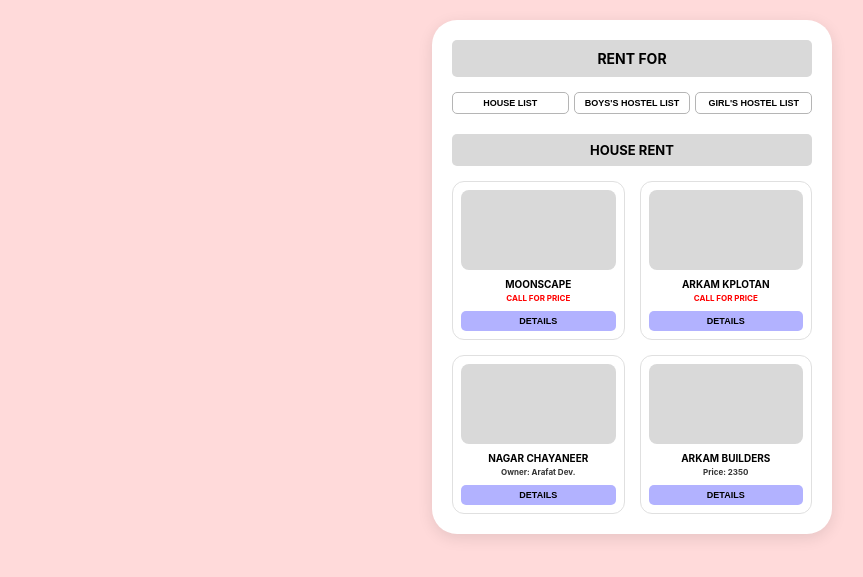
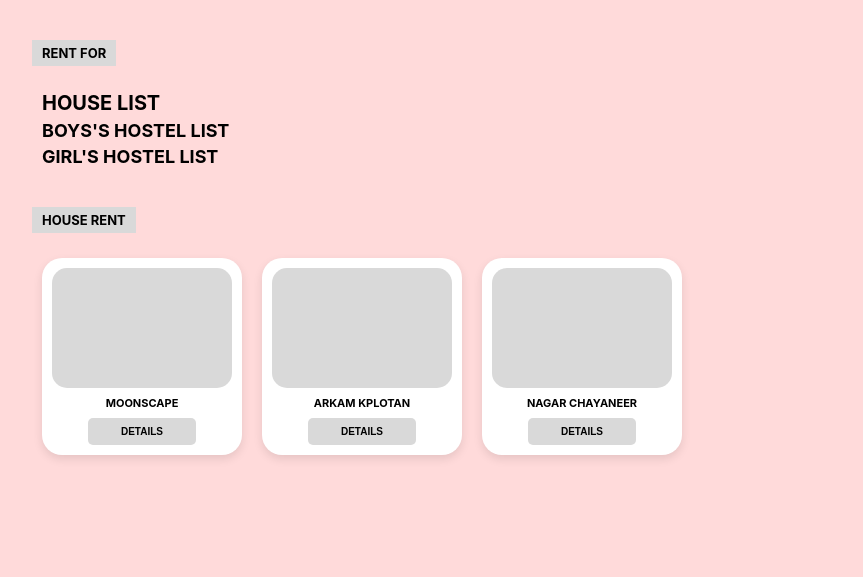
Before and after one commit to Riya1153/StayFinder, a Django app: page /hostels/ in a window 1280 px wide. Shown: the top 577 px of the page, without its empty margins (8-871 px from the left). Run offline with Django 5.2, Linux system fonts and the light colour scheme.

Commit message:
StayFinder-16: Corrected House List layout with strict left-alignment as per Figma

```diff
--- a/core/templates/hostel_list.html
+++ b/core/templates/hostel_list.html
@@ -2,147 +2,125 @@
 <html lang="en">
 <head>
     <meta charset="UTF-8">
+    <meta name="viewport" content="width=device-width, initial-scale=1.0">
     <title>House & Hostel List - StayFinder</title>
     <style>
         body {
-            background-color: #FFDADA; /* Exact Figma Peach */
+            background-color: #FFDADA; /* Figma Peach background */
             font-family: 'Inter', sans-serif;
             margin: 0;
-            padding: 20px;
-            display: flex;
-            justify-content: center;
+            padding: 40px; /* Padding for entire page like Figma */
+            color: #000;
         }
-        .main-container {
-            width: 360px; /* Exact mobile-view width */
-            background-color: white;
-            border-radius: 25px;
-            padding: 20px;
-            box-shadow: 0px 4px 15px rgba(0,0,0,0.1);
+
+        /* Gray rectangular header background */
+        .gray-header {
+            background-color: #D9D9D9;
+            padding: 5px 10px;
+            display: inline-block;
+            font-weight: bold;
+            font-size: 13px;
+            text-transform: uppercase;
+            margin-bottom: 25px; /* Space before main lists */
         }
-        .header-section {
-            background-color: #D9D9D9;
+
+        /* Main lists container */
+        .list-container {
+            text-align: left; /* Strict Left Alignment for all text */
+            margin-bottom: 40px;
+            margin-left: 10px; /* Aligns with gray header corner */
+        }
+
+        .main-title {
+            font-size: 20px;
+            font-weight: bold;
+            text-transform: uppercase;
+            margin-top: 0;
+            margin-bottom: 5px; /* Tight spacing between items */
+        }
+
+        .sub-title {
+            font-size: 18px;
+            font-weight: bold;
+            text-transform: uppercase;
+            margin-top: 0;
+            margin-bottom: 5px;
+        }
+
+        /* Grid for properties */
+        .property-row {
+            display: flex; /* Flexbox for horizontal layout */
+            gap: 20px; /* Spacing between cards */
+            justify-content: flex-start; /* Aligns row to the left */
+            margin-left: 10px; /* Aligns row with text lists */
+        }
+
+        .card {
+            width: 180px; /* Fixed width for cards like Figma */
+            background: #fff;
+            border-radius: 20px;
             padding: 10px;
             text-align: center;
-            font-weight: bold;
-            font-size: 14px;
-            border-radius: 5px;
-            margin-bottom: 15px;
+            box-shadow: 0px 4px 10px rgba(0,0,0,0.1);
         }
-        .filter-buttons {
-            display: flex;
-            gap: 5px;
-            margin-bottom: 20px;
-        }
-        .filter-btn {
-            flex: 1;
-            background-color: white;
-            border: 1px solid #B5B5B5;
-            padding: 5px 2px;
-            border-radius: 5px;
-            font-size: 9px;
-            font-weight: bold;
-            cursor: pointer;
-        }
-        .rent-title {
-            background-color: #D9D9D9;
-            padding: 8px;
-            text-align: center;
-            font-weight: bold;
-            font-size: 13px;
-            border-radius: 5px;
-            margin-bottom: 15px;
-        }
-        /* Grid Layout like Figma */
-        .property-grid {
-            display: grid;
-            grid-template-columns: 1fr 1fr; /* 2 items per row */
-            gap: 15px;
-        }
-        .card {
-            background: #fff;
-            border: 1px solid #E0E0E0;
-            border-radius: 12px;
-            padding: 8px;
-            display: flex;
-            flex-direction: column;
-            align-items: center;
-        }
-        .img-box {
+
+        .img-placeholder {
             width: 100%;
-            height: 80px;
-            background-color: #D9D9D9;
-            border-radius: 8px;
+            height: 120px; /* Image placeholder height */
+            background-color: #D9D9D9; /* Default gray for now */
+            border-radius: 15px;
             margin-bottom: 8px;
         }
-        .name {
-            font-size: 10px;
+
+        .card-title {
+            font-size: 11px;
             font-weight: bold;
-            margin-bottom: 3px;
             text-transform: uppercase;
+            margin-bottom: 8px;
         }
-        .info {
-            font-size: 8px;
-            font-weight: bold;
-            color: #333;
-            margin-bottom: 8px;
-            text-align: center;
-        }
-        .price-red {
-            color: #FF0000;
-        }
+
         .details-btn {
-            background-color: #B2B2FF; /* Figma Light Purple */
+            background-color: #D9D9D9; /* Figma light gray button */
             border: none;
-            padding: 5px;
-            width: 100%;
+            padding: 8px;
+            width: 60%; /* Smaller button like Figma */
             border-radius: 5px;
             font-weight: bold;
-            font-size: 9px;
+            font-size: 10px;
+            text-transform: uppercase;
             cursor: pointer;
         }
     </style>
 </head>
 <body>
 
-    <div class="main-container">
-        <div class="header-section">RENT FOR</div>
+    <div class="gray-header">RENT FOR</div>
 
-        <div class="filter-buttons">
-            <button class="filter-btn">HOUSE LIST</button>
-            <button class="filter-btn">BOYS'S HOSTEL LIST</button>
-            <button class="filter-btn">GIRL'S HOSTEL LIST</button>
+    <div class="list-container">
+        <h1 class="main-title">HOUSE LIST</h1>
+        <h2 class="sub-title">BOYS'S HOSTEL LIST</h2>
+        <h2 class="sub-title">GIRL'S HOSTEL LIST</h2>
     </div>
 
-        <div class="rent-title">HOUSE RENT</div>
+    <div class="gray-header">HOUSE RENT</div>
 
-        <div class="property-grid">
+    <div class="property-row">
         <div class="card">
-                <div class="img-box"></div>
-                <div class="name">MOONSCAPE</div>
-                <div class="info price-red">CALL FOR PRICE</div>
+            <div class="img-placeholder"></div>
+            <div class="card-title">MOONSCAPE</div>
             <button class="details-btn">DETAILS</button>
         </div>
 
         <div class="card">
-                <div class="img-box"></div>
-                <div class="name">ARKAM KPLOTAN</div>
-                <div class="info price-red">CALL FOR PRICE</div>
+            <div class="img-placeholder"></div>
+            <div class="card-title">ARKAM KPLOTAN</div>
             <button class="details-btn">DETAILS</button>
         </div>
 
         <div class="card">
-                <div class="img-box"></div>
-                <div class="name">Nagar Chayaneer</div>
-                <div class="info">Owner: Arafat Dev.</div>
+            <div class="img-placeholder"></div>
+            <div class="card-title">Nagar Chayaneer</div>
             <button class="details-btn">DETAILS</button>
-            </div>
-
-            <div class="card">
-                <div class="img-box"></div>
-                <div class="name">ARKAM BUILDERS</div>
-                <div class="info">Price: 2350</div>
-                <button class="details-btn">DETAILS</button>
-            </div>
         </div>
     </div>
 
```
Lines whose indentation alone changed are shown as unchanged.
